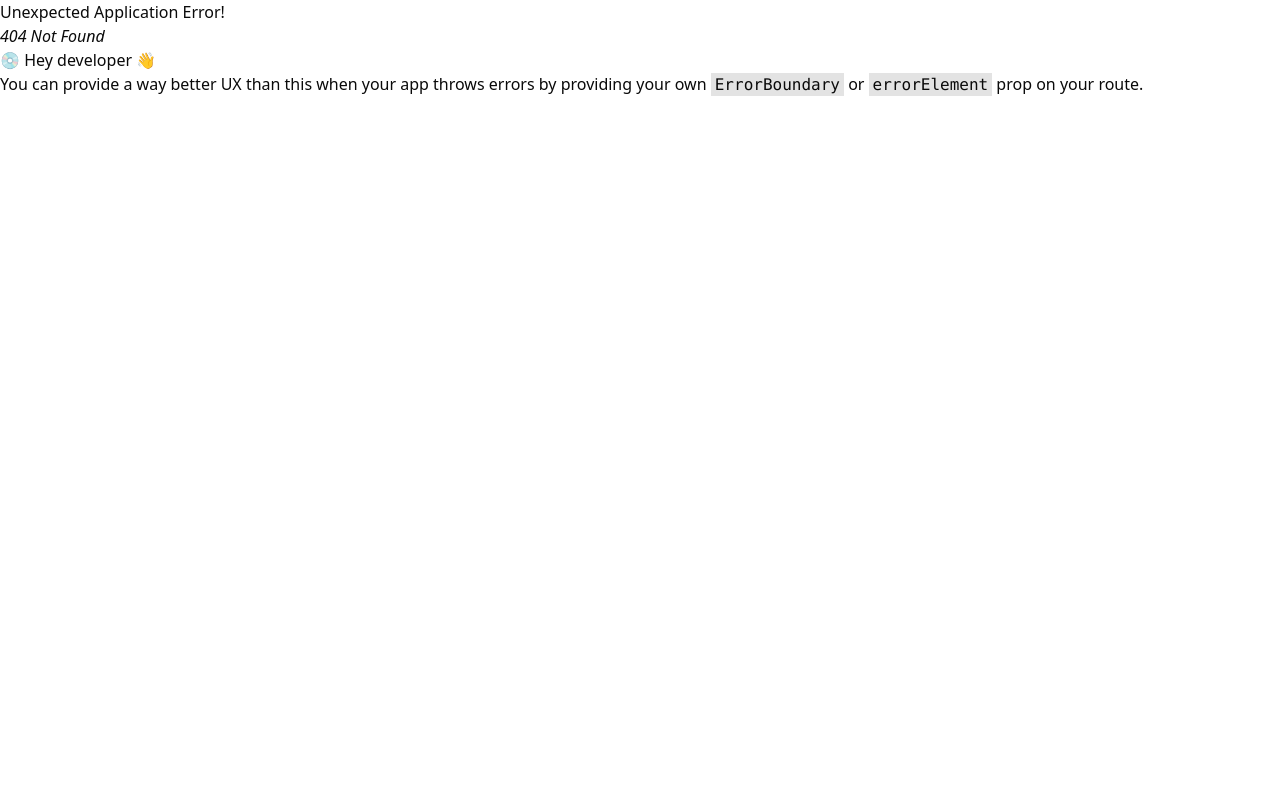
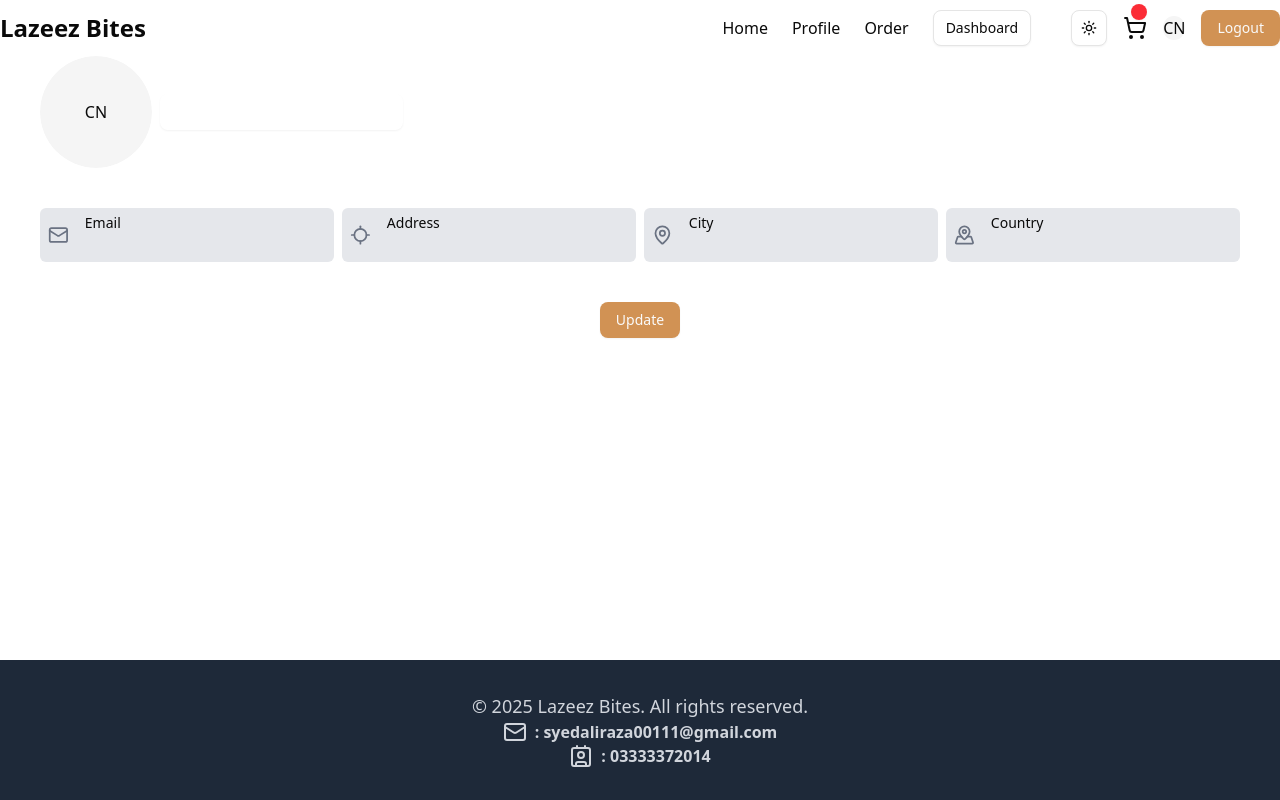
Before and after one commit to syedaliraza78/Restaurant-Food-App-Project, a React (Vite) app in the folder client/: page /profile in a window 1280 px wide. Before the commit this address had no page. Built offline with nearby package versions, Linux system fonts and the light colour scheme.

Commit message:
Profile Setup of User

```diff
--- a/client/src/App.tsx
+++ b/client/src/App.tsx
@@ -6,6 +6,7 @@
 import { VerifyEmail } from "./auth/VerifyEmail";
 import { Mainlayout } from "./layput/Mainlayout";
 import { HeroSection } from "./components/HeroSection";
+import { Profile } from "./components/Profile";
 const appRouter = createBrowserRouter([
   {
     path: "/",
@@ -14,6 +15,10 @@
       {
         path: "/",
         element: <HeroSection />,
+      },
+      {
+        path: "/profile",
+        element: <Profile />,
       },
     ],
   },
--- a/client/src/components/Footer.tsx
+++ b/client/src/components/Footer.tsx
@@ -1,7 +1,24 @@
+import { Contact, Mail } from "lucide-react";
+
 export const Footer = () => {
   return (
-    <div>
-      <h1>Footer</h1>
-    </div>
+    <footer className="bg-gray-800 text-center text-gray-300 py-8 px-4">
+      <p className="text-lg">&copy; 2025 Lazeez Bites. All rights reserved.</p>
+
+      <h3
+        className="flex justify-center gap-2 font-bold
+
+       "
+      >
+        <Mail />: syedaliraza00111@gmail.com
+      </h3>
+      <h3
+        className="flex justify-center gap-2 font-bold
+
+       "
+      >
+        <Contact />: 03333372014
+      </h3>
+    </footer>
   );
 };
--- a/client/src/components/Navbar.tsx
+++ b/client/src/components/Navbar.tsx
@@ -1,4 +1,6 @@
 import { Link } from "react-router-dom";
+// import avatar from "@/assets/avatar.png";
+// import react from "@/assets/react.svg"
 import {
   Menubar,
   MenubarContent,
--- /dev/null
+++ b/client/src/components/Profile.tsx
@@ -0,0 +1,153 @@
+import { useRef, useState } from "react";
+import { Avatar, AvatarFallback, AvatarImage } from "./ui/avatar";
+import { useUserStore } from "@/store/useUserStore";
+import {
+  Loader2,
+  LocateIcon,
+  Mail,
+  MapPin,
+  MapPinnedIcon,
+  Plus,
+} from "lucide-react";
+import { Input } from "./ui/input";
+import { Label } from "./ui/label";
+import { Button } from "./ui/button";
+
+export const Profile = () => {
+  const { user, updateProfile } = useUserStore(); // Moved inside the component
+
+  const [profileData, setProfileData] = useState({
+    fullname: user?.fullname || "",
+    email: user?.email || "",
+    address: user?.address || "",
+    city: user?.city || "",
+    country: user?.country || "",
+    profilePicture: user?.profilePicture || "",
+  });
+
+  const [loading, setLoading] = useState<boolean>(false); // Manage loading dynamically
+
+  const imageRef = useRef<HTMLInputElement | null>(null);
+
+  const [selectedProfilePicture, setSelectedProfilePicture] = useState<string>(
+    profileData.profilePicture || ""
+  );
+
+  const fileChangeHandler = (e: React.ChangeEvent<HTMLInputElement>) => {
+    const file = e.target.files?.[0];
+    if (file) {
+      const reader = new FileReader();
+      reader.onloadend = () => {
+        const result = reader.result as string;
+        setSelectedProfilePicture(result);
+        setProfileData((prevData) => ({
+          ...prevData,
+          profilePicture: result,
+        }));
+      };
+      reader.readAsDataURL(file);
+    }
+  };
+  const changeHandler = (e: React.ChangeEvent<HTMLInputElement>) => {
+    const { name, value } = e.target;
+    setProfileData({ ...profileData, [name]: value });
+  };
+  return (
+    <form>
+      <div className="flex items-center justify-between mx-10">
+        <div className="flex items-center gap-2">
+          <Avatar className="relative md:w-28 md:h-28 w-20 h-20">
+            <AvatarImage src={selectedProfilePicture} />
+            <AvatarFallback>CN</AvatarFallback>
+            <input
+              ref={imageRef}
+              className="hidden"
+              type="file"
+              accept="image/*"
+              onChange={fileChangeHandler}
+            />
+            <div
+              onClick={() => imageRef.current?.click()}
+              className="absolute inset-0 flex items-center justify-center opacity-0 hover:opacity-100 transition-opacity duration-300 bg-black bg-opacity-50 rounded-full cursor-pointer"
+            >
+              <Plus className="text-white w-8 h-8" />
+            </div>
+          </Avatar>
+          <Input
+            type="text"
+            name="fullname"
+            value={profileData.fullname}
+            onChange={changeHandler}
+            className="font-bold text-2xl outline-none border-none focus-visible:ring-transparent"
+          />
+        </div>
+      </div>
+      <div className="grid md:grid-cols-4 md:gap-2 gap-3 my-10 mx-10">
+        <div className="flex items-center gap-4 rounded-sm p-2 bg-gray-200">
+          <Mail className="text-gray-500" />
+          <div className="w-full">
+            <Label>Email</Label>
+            <input
+              // disabled
+              name="email"
+              value={profileData.email}
+              onChange={changeHandler}
+              className="w-full text-gray-600 bg-transparent focus-visible:ring-0 focus-visible:border-transparent outline-none border-none"
+            />
+          </div>
+        </div>
+        <div className="flex items-center gap-4 rounded-sm p-2 bg-gray-200">
+          <LocateIcon className="text-gray-500" />
+          <div className="w-full">
+            <Label>Address</Label>
+            <input
+              name="address"
+              value={profileData.address}
+              onChange={changeHandler}
+              className="w-full text-gray-600 bg-transparent focus-visible:ring-0 focus-visible:border-transparent outline-none border-none"
+            />
+          </div>
+        </div>
+        <div className="flex items-center gap-4 rounded-sm p-2 bg-gray-200">
+          <MapPin className="text-gray-500" />
+          <div className="w-full">
+            <Label>City</Label>
+            <input
+              name="city"
+              value={profileData.city}
+              onChange={changeHandler}
+              className="w-full text-gray-600 bg-transparent focus-visible:ring-0 focus-visible:border-transparent outline-none border-none"
+            />
+          </div>
+        </div>
+        <div className="flex items-center gap-4 rounded-sm p-2 bg-gray-200">
+          <MapPinnedIcon className="text-gray-500" />
+          <div className="w-full">
+            <Label>Country</Label>
+            <input
+              name="country"
+              value={profileData.country}
+              onChange={changeHandler}
+              className="w-full text-gray-600 bg-transparent focus-visible:ring-0 focus-visible:border-transparent outline-none border-none"
+            />
+          </div>
+        </div>
+      </div>
+      <div className="text-center">
+        {loading ? (
+          // when api in process below button is disabled
+          <Button disabled className="bg-orange hover:bg-hoverOrange">
+            <Loader2 className="mr-2 w-4 h-4 animate-spin" />
+          </Button>
+        ) : (
+          <Button
+            type="submit"
+            className=" bg-orange hover:bg-hoverOrange cursor-pointer mb-15"
+          >
+            Update
+          </Button>
+        )}
+      </div>
+    </form>
+  );
+};
```
Also changed, not shown: 1 other file (tests, documents, lock files or other folders).
